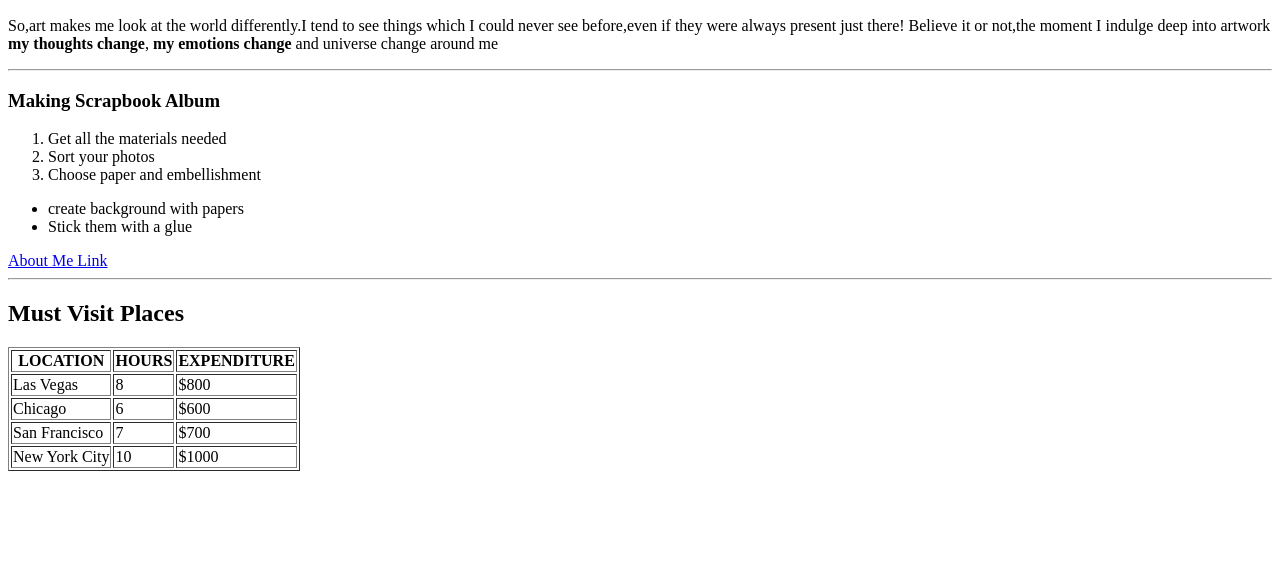
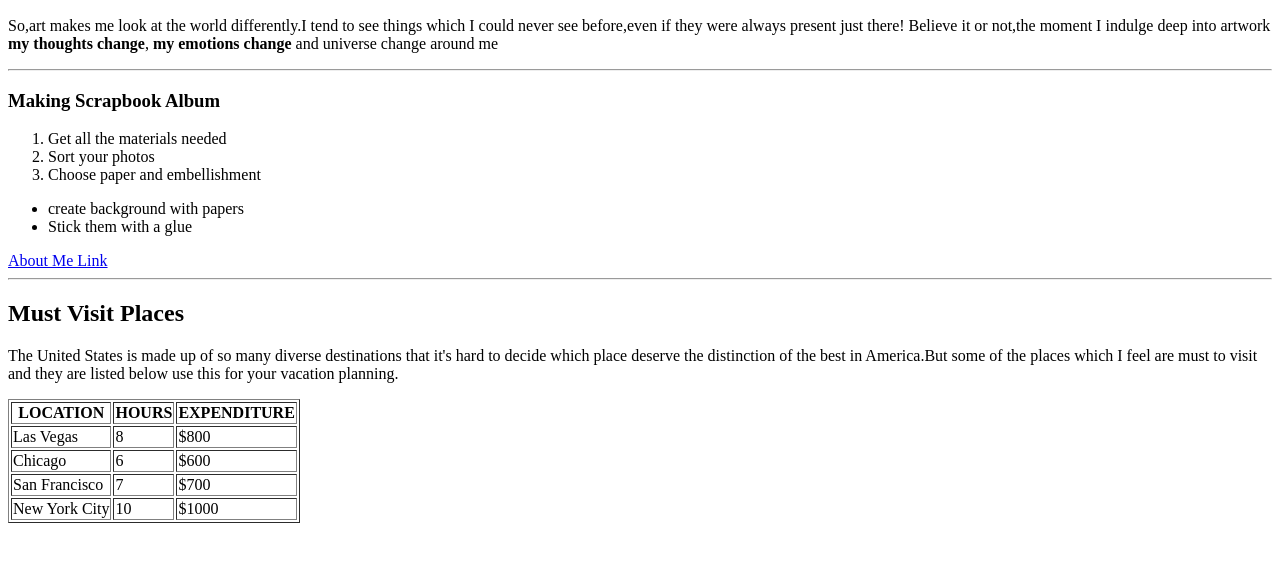
Before and after one commit to 44-563-Web-Apps-S21/webapps-s21-assignment-3-Alekyab98, a plain HTML site: page index.html in a window 1280 px wide. Shown: the part 110-672 px from the top of the page. Drawn offline with Linux system fonts and the light colour scheme.

Commit message:
Update index.html

```diff
--- a/index.html
+++ b/index.html
@@ -21,6 +21,7 @@
 <a href=Aboutme.html >About Me Link </a>
 <hr>
 <h2>Must Visit Places</h2>
+<p>The United States is made up of so many diverse destinations that it's hard to decide which place deserve the distinction of the best in America.But some of the places which I feel are must to visit and they are listed below use this for your vacation planning.</p>
 <table border=1>
     <thead>
       <tr>
```
